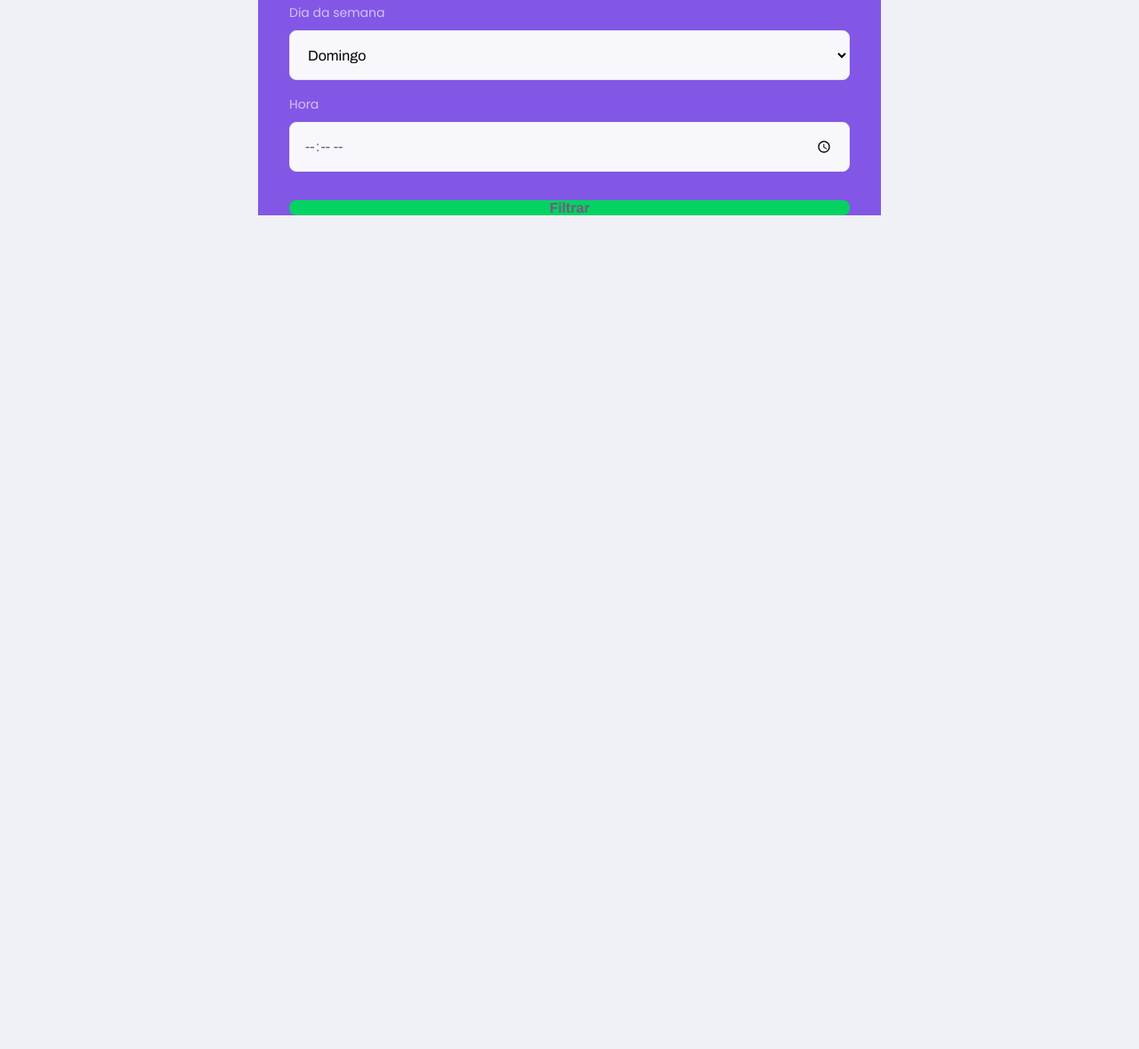
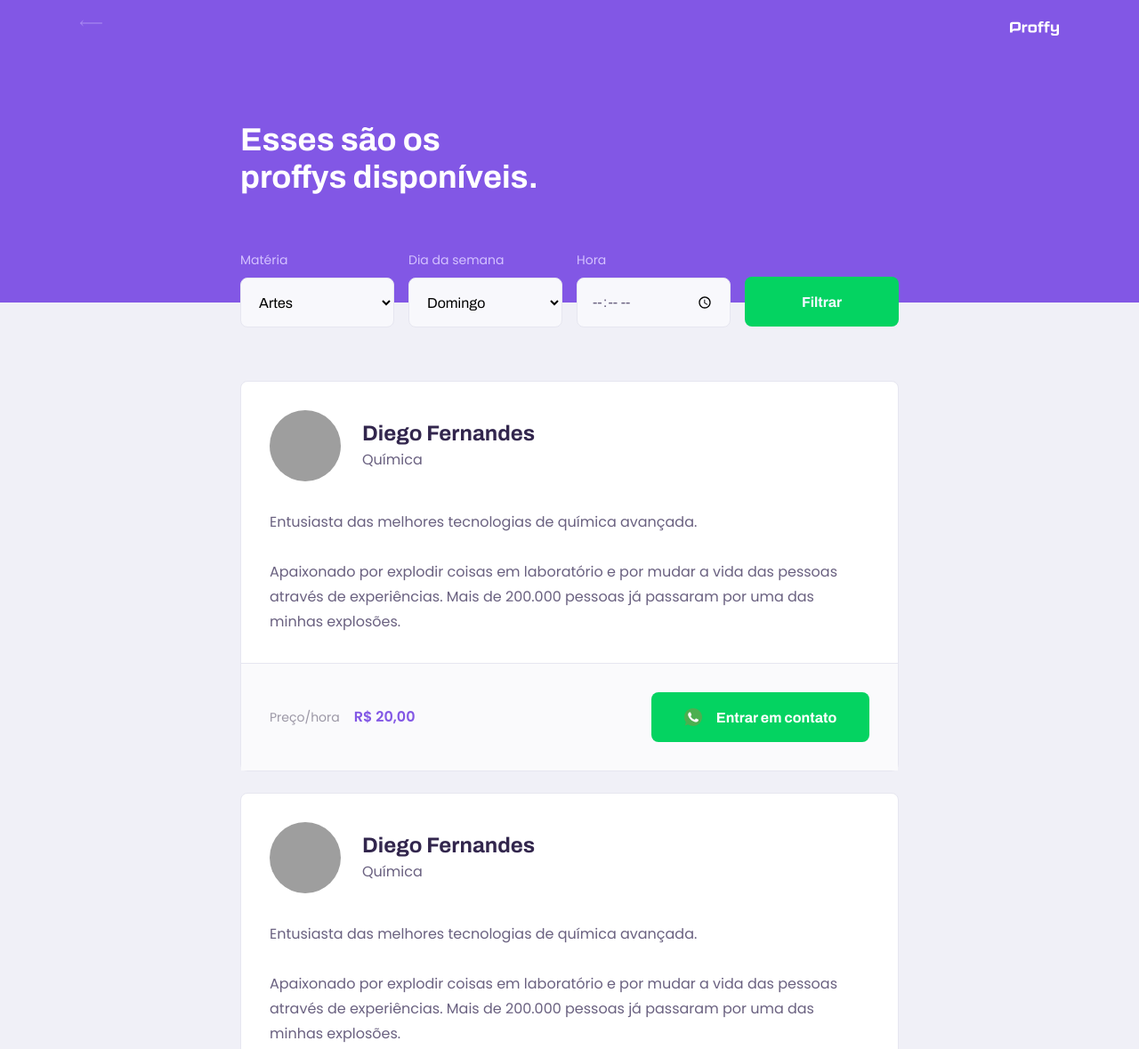
Before and after one commit to vitoralvesp/nlw-2, a plain HTML site: page study.html in a window 1280 px wide. Shown: the top 1179 px of the page at 89% size. Before the commit the page ends 1040 px from the top, so only its background shows below. Drawn offline with Linux system fonts and the light colour scheme; grey boxes are pictures that could not be loaded.

Commit message:
/play secret
Dia 03 da Next Level Week | Rocketseat

```diff
--- a/study.html
+++ b/study.html
@@ -6,30 +6,29 @@
     <meta charset="UTF-8">
     <meta name="viewport" content="width=device-width, initial-scale=1.0">
     <title>Proffy | Sua plataforma de estudos online</title>
+
     <link rel="stylesheet" href ="styles/main.css">
-    <link rel="stylesheet" href ="styles/partials/page-study.css">
+    <link rel="stylesheet" href ="styles/partials/header.css">
+    <link rel="stylesheet" href ="styles/partials/forms.css">
+    <link rel="stylesheet" href="styles/partials/page-study.css">
 
     <link href="https://fonts.googleapis.com/css2?family=Archivo:wght@400;700&amp;family=Poppins:wght@400;600&amp;display=swap" rel="stylesheet">
 
     <!--class = red; para chamar = digite .red-->
 </head>
-<body id = "page-study">
-
-
+<body id="page-study">
     <div id = "container">
         <!--atributo global id="page-study"; para acessar = #page-study-->
-
         <header class="page-header">
             <div class="top-bar-container">
-                <a href="/">
-                <img src="images/icons/back.svg" alt="Voltar">
-            </a>
-            <img src="images/logo.svg" alt="Proffy">
+                <a href="/" >
+                    <img src="images/icons/back.svg" alt="Voltar">
+                </a>
+                <img src="images/logo.svg" alt="Proffy">
             </div>
 
             <div class="header-content">
-                <strong>Esses são os proffys disponíveis</strong>
-                <form id="search-teacher"></form>
+                <strong>Esses são os proffys disponíveis.</strong>
                 <form id="search-teachers">
                     <div class="select-block">
                         <label for="subject">Matéria</label>
@@ -47,6 +46,7 @@
                             <option value="10">Química</option>
                         </select>
                     </div>
+
                     <div class="select-block">
                         <label for="weekday">Dia da semana</label>
                         <select name="weekday" id="weekday">
@@ -60,15 +60,61 @@
                             <option value="6">Sábado</option>
                         </select>
                     </div>
+
                     <div class="input-block">
                         <label for="time">Hora</label>
-                        <input name="time" id="time" type="time">
+                        <input name="time" id="time" type="time" >
                     </div>
+
                     <button type="submit">Filtrar</button>
-
                 </form>
             </div>
         </header>
+
+        <main>
+            <article class="teacher-item">
+                <header>
+                    <img
+                        src="https://avatars2.githubusercontent.com/u/2254731?s=460&amp;u=0ba16a79456c2f250e7579cb388fa18c5c2d7d65&amp;v=4"
+                        alt="Diego Fernandes">
+                    <div>
+                        <strong>Diego Fernandes</strong>
+                        <span>Química</span>
+                    </div>
+                </header>
+
+                <p>Entusiasta das melhores tecnologias de química avançada.<br><br>Apaixonado por explodir coisas em laboratório e por mudar a vida das pessoas através de experiências. Mais de 200.000 pessoas já passaram por uma das minhas explosões.</p>
+
+                <footer>
+                    <p>Preço/hora<strong>R$ 20,00</strong>
+                    </p>
+                    <button type="button">
+                        <img src="images/icons/whatsapp.svg" alt="WhatsApp">Entrar em contato
+                    </button>
+                </footer>
+            </article>
+            <article class="teacher-item">
+                <header>
+                    <img
+                        src="https://avatars2.githubusercontent.com/u/2254731?s=460&amp;u=0ba16a79456c2f250e7579cb388fa18c5c2d7d65&amp;v=4"
+                        alt="Diego Fernandes">
+                    <div>
+                        <strong>Diego Fernandes</strong>
+                        <span>Química</span>
+                    </div>
+                </header>
+
+                <p>Entusiasta das melhores tecnologias de química avançada.<br><br>Apaixonado por explodir coisas em laboratório e por mudar a vida das pessoas através de experiências. Mais de 200.000 pessoas já passaram por uma das minhas explosões.</p>
+
+                <footer>
+                    <p>Preço/hora<strong>R$ 20,00</strong>
+                    </p>
+                    <button type="button">
+                        <img src="images/icons/whatsapp.svg" alt="WhatsApp">Entrar em contato
+                    </button>
+                </footer>
+            </article>
+        </main>
     </div>
 </body>
 </html>
--- /dev/null
+++ b/styles/partials/forms.css
@@ -0,0 +1,39 @@
+.select-block label, .input-block label, .textarea-block label{
+    font-size: 1.4rem;
+    color: var(--color-text-complement);
+}
+
+.input-block input, .select-block select, .textarea-block textarea {
+    width: 100%;
+    height: 5.6rem;
+    margin-top: 0.8rem;
+    border-radius: 0.8rem;
+    background: var(--color-input-background);
+    border: 1px solid var(--color-line-in-white);
+    outline: 0;
+    padding: 0 1.6rem;
+    font: 1.6rem Archivo;
+}
+
+.textarea-block textarea {
+    padding: 1.2rem 1.6rem;
+    height: 16rem;
+    resize: vertical;
+}
+
+.input-block, .textarea-block {
+    position: relative;
+}
+
+
+.input-block:focus-width::after, .textarea-block:focus-within::after{
+    content:"";
+
+    width: calc(100% - 3.2rem);
+    height: 2px;
+    background: var(--color-primary-light);
+    position: absolute;
+    left: 1.6rem;
+    right: 1.6rem;
+    bottom: 0;
+}
--- /dev/null
+++ b/styles/partials/header.css
@@ -0,0 +1,77 @@
+#page-study #container {
+    width: 100vw;
+    height: 100vh;
+}
+
+.page-header {
+    background-color: var(--color-primary);
+    display: flex;
+    flex-direction: column;
+}
+
+.page-header .top-bar-container {
+    width: 90%;
+    margin: 0 auto;
+
+    display: flex;
+    align-items: center;
+    justify-content: space-between;
+    padding: 1.6rem 0;
+}
+
+.page-header .top-bar-container a {
+    height: 3.2rem;
+    transition: opacity 0.2s;
+}
+
+.page-header .top-bar-container a:hover {
+    opacity: 0.6;
+}
+
+.page-header .top-bar-container > img {
+    height: 1.6rem;
+}
+
+.page-header .header-content {
+    width: 90%;
+    margin: 3.2rem auto;
+    position: relative;
+}
+
+.page-header .header-content strong {
+    font: 700 3.6rem Archivo;
+    line-height: 4.2rem;
+    color: var(--color-title-in-primary);
+}
+
+.page-header .header-content p {
+    max-width: 30rem;
+    font-size: 1.6rem;
+    line-height: 2.6rem;
+    color: var(--color-text-in-primary);
+    margin-top: 2.4rem;
+}
+
+@media (min-width: 700px) {
+    .page-header {
+        height: 340px;
+    }
+
+    .page-header .top-bar-container {
+        max-width: 1100px;
+    }
+
+    .page-header .header-content {
+        max-width: 740px;
+        margin: 0 auto;
+        flex: 1 1;
+        padding-bottom: 48px;
+        display: flex;
+        flex-direction: column;
+        justify-content: center;
+    }
+
+    .page-header .header-content strong {
+        max-width: 350px;
+    }
+}
--- a/styles/partials/page-study.css
+++ b/styles/partials/page-study.css
@@ -1,11 +1,10 @@
 #page-study #container {
     width: 100vw;
-    height: 100vw;
+    height: 100vh;
 }
 
 .page-header {
     background-color: var(--color-primary);
-
     display: flex;
     flex-direction: column;
 }
@@ -17,7 +16,6 @@
     display: flex;
     align-items: center;
     justify-content: space-between;
-
     padding: 1.6rem 0;
 }
 
@@ -36,7 +34,8 @@
 
 .page-header .header-content {
     width: 90%;
-    margin: 0 auto;
+    margin: 3.2rem auto;
+    position: relative;
 }
 
 .page-header .header-content strong {
@@ -59,6 +58,7 @@
 
 #search-teachers button {
     width: 100%;
+    height: 5.6rem;
     background: var(--color-secondary);
     color: var(color-button-text);
     border: 0;
@@ -71,25 +71,169 @@
     text-decoration: none;
     transition: background 0.2s;
     margin-top: 3.2rem;
+    color: aliceblue;
 }
 
 #search-teachers button:hover {
     background-color: var(--color-secondary-dark);
+
 }
 
-.select-block label, .input-block label {
+#page-study main {
+    margin: 3.2rem auto;
+    width: 90%;
+}
+
+.teacher-item {
+    background-color: var(--color-box-base);
+    border:1px solid var(--color-line-in-white);
+    border-radius: 0.8rem;
+    margin-top: 2.4rem;
+}
+
+.teacher-item header {
+    padding: 3.2rem 2rem;
+    display: flex;
+    align-items: center;
+}
+
+.teacher-item header img {
+    width: 8rem;
+    height: 8rem;
+    border-radius: 50%;
+}
+
+.teacher-item header div {
+    margin-left: 2.4rem;
+}
+
+.teacher-item header div strong {
+    font: 700 2.4rem Archivo;
+    display: block;
+    color: var(--color-text-title);
+}
+
+.teacher-item header div span {
+    font-size: 1.6rem;
+    display: block;
+    margin-top: 0.4rem;
+}
+
+.teacher-item > p {
+    padding: 0 2rem;
+    font-size: 1.6rem;
+    line-height: 2.8rem;
+}
+
+.teacher-item footer {
+    padding: 3.2rem 2 rem;
+    background-color: var(--color-box-footer);
+    border-top: 1px solid var(--color-line-in-white);
+    margin-top: 3.2rem;
+    display: flex;
+    align-items: center;
+    justify-content: space-between;
+}
+
+
+.teacher-item footer {
     font-size: 1.4rem;
+    line-height: 2.4rem;
     color: var(--color-text-complement);
 }
 
-.input-block input, .select-block select {
-    width: 100%;
+.teacher-item footer p strong {
+    font-size: 1.6rem;
+    color: var(--color-primary);
+    display: block;
+}
+
+.teacher-item footer button{
+    width: 20rem;
     height: 5.6rem;
-    margin-top: 0.8rem;
+    background: var(--color-secondary);
+    color: var(--color-button-text);
+    border: 0;
     border-radius: 0.8rem;
-    background: var(--color-input-background);
-    border: 1px solid var(--color-line-in-white);
-    outline: 0;
-    padding: 0 1.6rem;
-    font: 1.6rem Archivo;
+    cursor: pointer;
+    font: 700 1.4rem Archivo;
+    display: flex;
+    align-items: center;
+    justify-content: space-evenly;
+    text-decoration: none;
+    transition: background 0.2s;
+    margin-left: 1.6rem;
 }
+
+.teacher-item footer button:hover {
+    background: var(--color-secondary-dark);
+}
+
+@media (min-width: 700px) {
+    #page-study #container {
+        max-width: 100vw;
+    }
+
+    .page-header {
+        height: 340px;
+    }
+
+    .page-header .top-bar-container {
+        max-width: 1100px;
+    }
+
+    .page-header .header-content {
+        max-width: 740px;
+        margin: 0 auto;
+        flex: 1 1;
+        padding-bottom: 48px;
+        display: flex;
+        flex-direction: column;
+        justify-content: center;
+    }
+
+    .page-header .header-content strong {
+        max-width: 350px;
+    }
+
+    .teacher-item header, .teacher-item footer {
+        padding: 32px;
+    }
+
+    #search-teachers {
+        display: grid;
+        grid-template-columns: repeat(4, 1fr);
+        gap: 16px;
+        position: absolute;
+        bottom: -28px
+    }
+
+    #page-study main {
+        padding: 32px 0;
+        max-width: 740px;
+    }
+
+    #search-teachers .select-block {
+        margin-bottom: 0;
+    }
+
+    .teacher-item > p {
+        padding: 0 32px;
+    }
+
+    .teacher-item footer p strong {
+        display: initial;
+        margin-left: 16px;
+    }
+
+    .teacher-item footer button {
+        width: 245px;
+        font-size: 16px;
+        justify-content: center;
+    }
+
+    .teacher-item footer button img {
+        margin-right: 16px;
+    }
+
+}
```
Also changed, not shown: give-classes.html (added, +124 -0 lines), index.html (+6 -3 lines), scripts/addField.js (added, +16 -0 lines), styles/partials/page-give-classes.css (added, +139 -0 lines).
